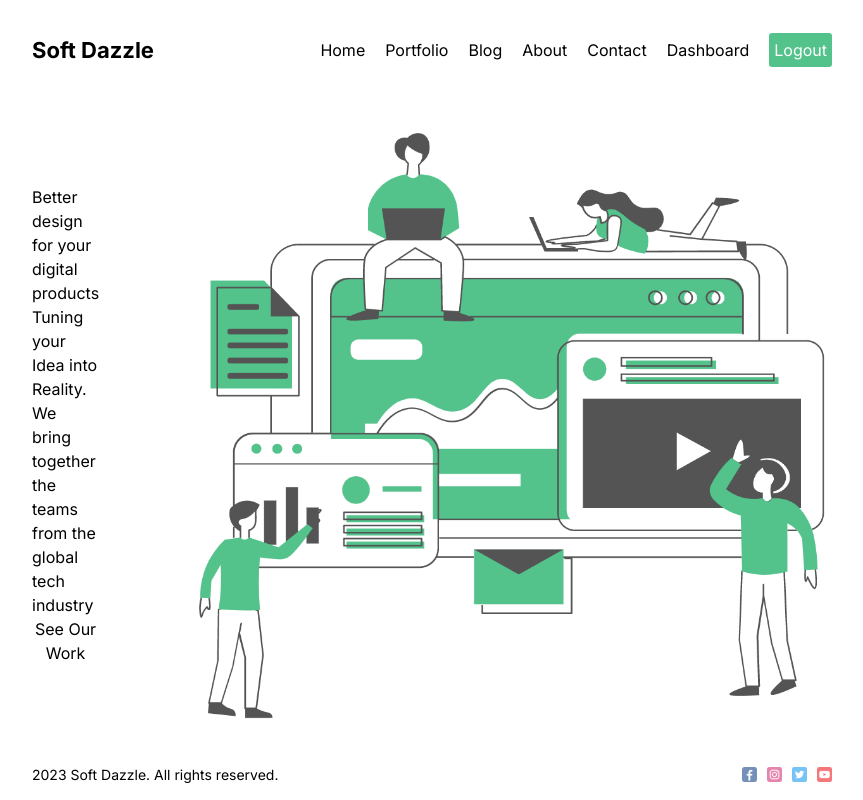
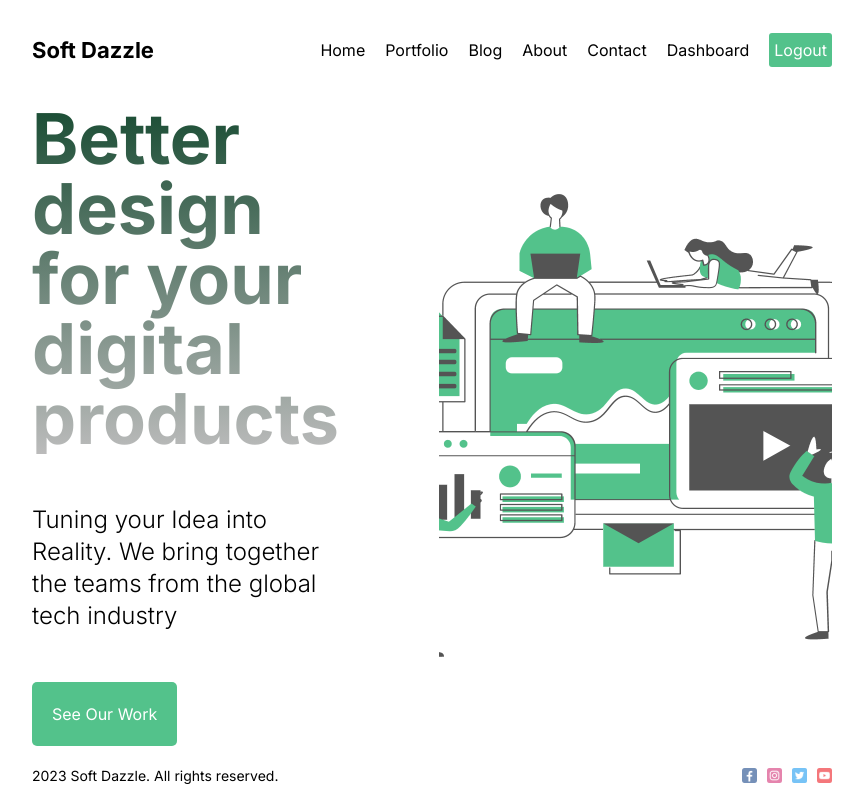
Before and after one commit to shakibhossainmuhammad/next-first, a Next.js app: page / in a window 1280 px wide. Shown: the whole page, without its empty margins (208-1071 px from the left). Built offline with nearby package versions, Linux system fonts and the light colour scheme.

Commit message:
about page design added

```diff
--- a/src/app/layout.js
+++ b/src/app/layout.js
@@ -14,7 +14,7 @@ export default function RootLayout({ children }) {
   return (
     <html lang="en">
       <body className={inter.className}>
-        <div className="max-w-[1366px] min-h-screen mx-auto px-0 sm:px-60 flex flex-col justify-between">
+        <div className="max-w-[1660px] min-h-screen mx-auto px-0 sm:px-60 flex flex-col justify-between">
           <Navbar />
           {children}
           <Footer />
--- a/src/app/page.jsx
+++ b/src/app/page.jsx
@@ -4,16 +4,20 @@ import Hero from 'public/hero.png';
 export default function Home() {
   return (
     <div className="flex items-center gap-[100px] ">
-      <div className="flex-1">
-        <h1>Better design for your digital products</h1>
-        <p>
+      <div className="flex-1 flex flex-col gap-[50px]">
+        <h1 className="text-[70px] font-bold text-transparent text-8xl bg-clip-text bg-gradient-to-t from-[#bbb] to-[#194c33]">
+          Better design for your digital products
+        </h1>
+        <p className="text-2xl font-[300]">
           Tuning your Idea into Reality. We bring together the teams from the
           global tech industry
         </p>
-        <button>See Our Work</button>
+        <button className="p-5 cursor-pointer bg-[#53c28b] rounded-[5px] text-white w-max">
+          See Our Work
+        </button>
       </div>
       <div>
-        <Image src={Hero} alt="" className="" />
+        <Image src={Hero} alt="" className="w-full h-[500px] object-cover" />
       </div>
     </div>
   );
```
